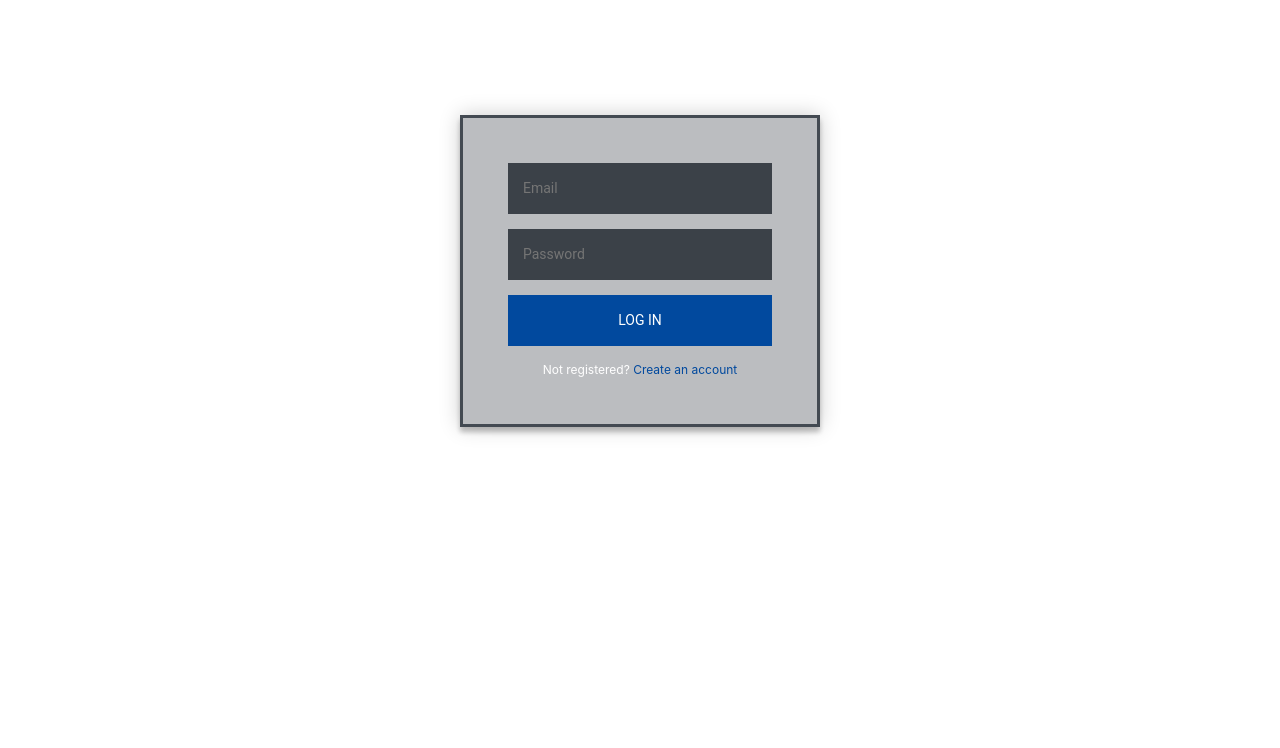
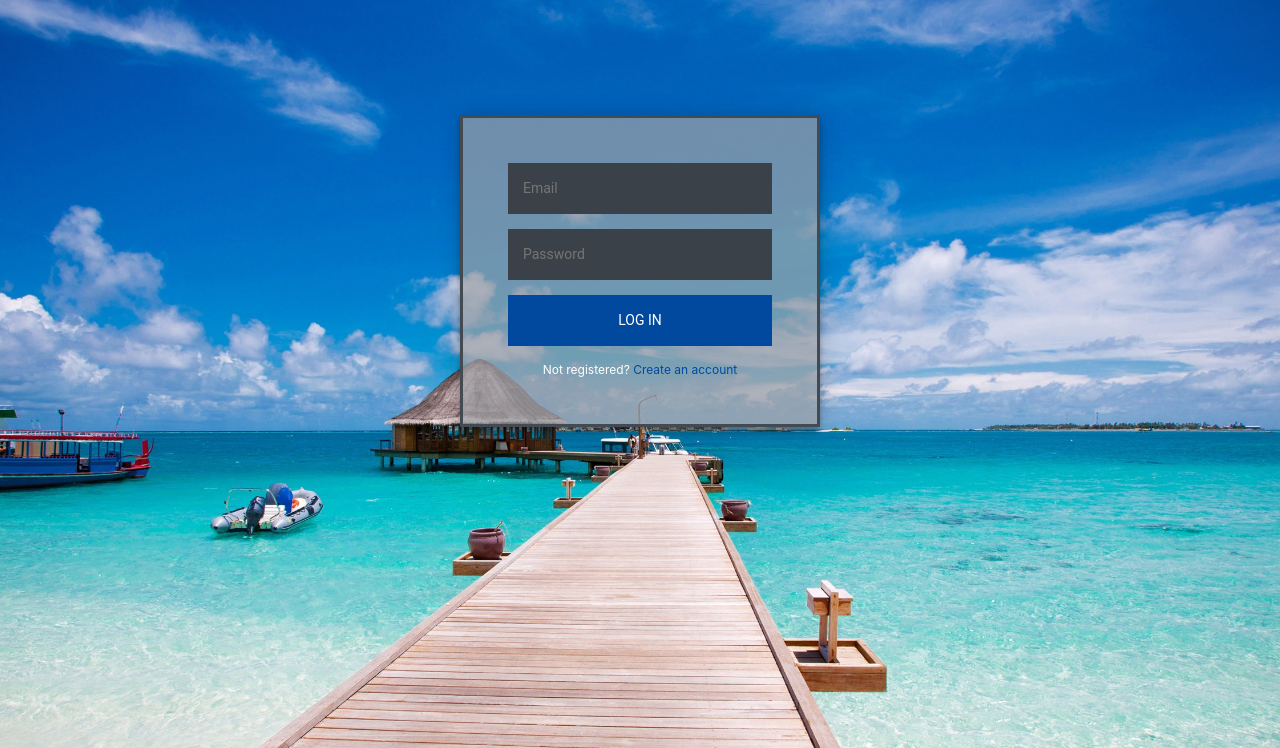
Before and after one commit to EliW09/Vacation-Budget-Planner-Client, a website built with webpack: page index.html in a window 1280 px wide. Shown: the part 52-800 px from the top of the page. Built offline with nearby package versions, Linux system fonts and the light colour scheme; files whose address does not match are found by name.

Commit message:
fixed image src link

```diff
--- a/assets/styles/index.scss
+++ b/assets/styles/index.scss
@@ -7,7 +7,7 @@
 }
 
 body {
-  background: url("../../public/try.jpg") no-repeat 50% 50% fixed;
+  background: url("https://raw.githubusercontent.com/eliw09/vacation-budget-planner-client/master/assets/styles/try.jpg") no-repeat 50% 50% fixed;
   background-size: cover;
 }
 
```
